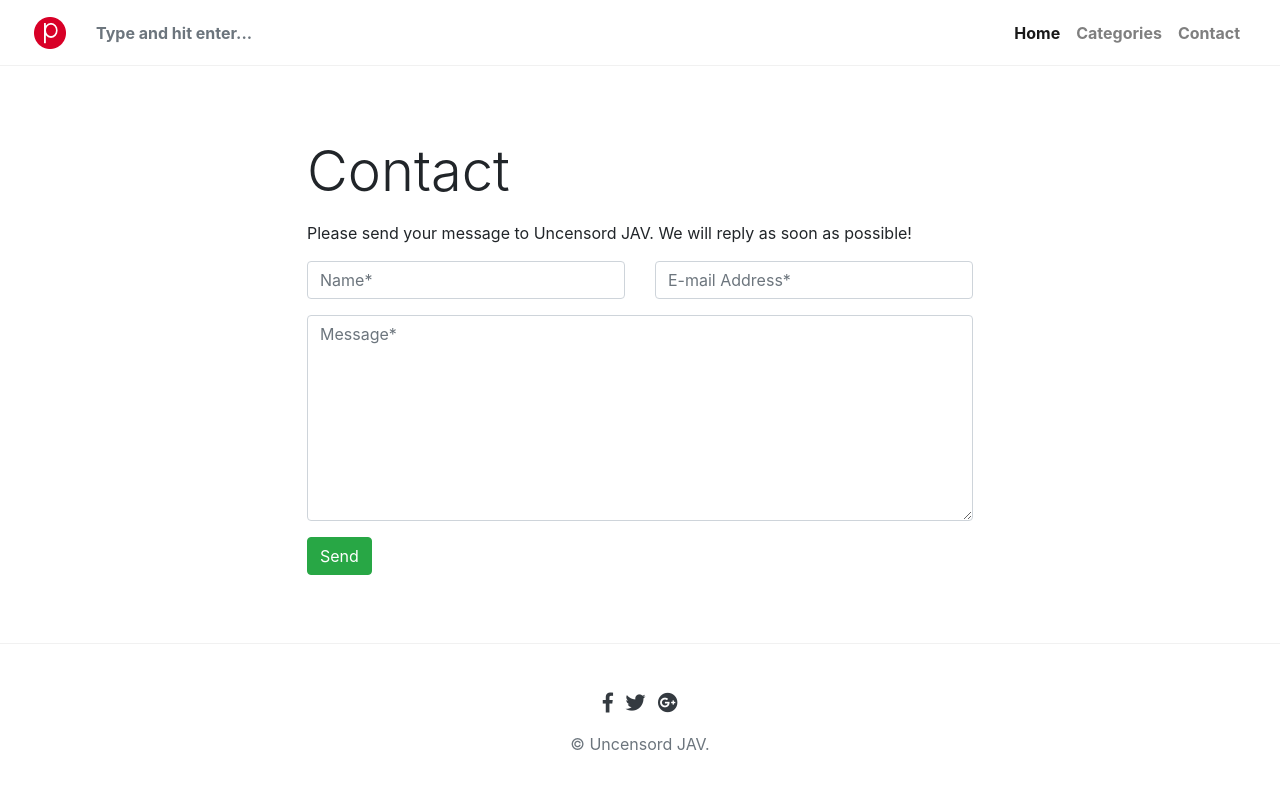
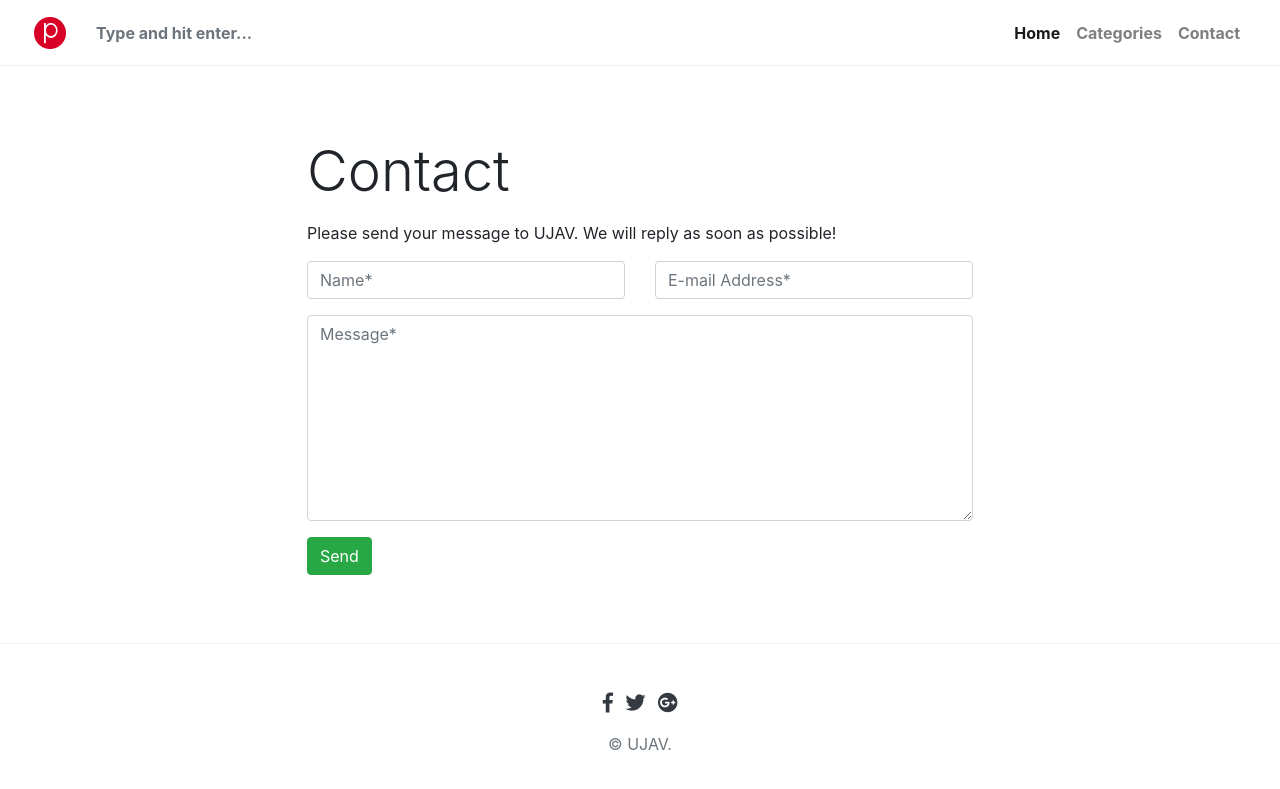
Before and after one commit to ujav/u, a Jekyll site: the page built from _pages/contact.md, in a window 1280 px wide. Shown: the top 789 px of the page. Built offline with Jekyll 4.4.1, drawn with Linux system fonts in a browser that asks for light colours; nearby versions of some CDN libraries; library files that are not in the unit come from our copies; comment, search, counter and statistics services are not loaded.

Commit message:
Update _config.yml

```diff
--- a/_config.yml
+++ b/_config.yml
@@ -1,10 +1,9 @@
 # Site
-name: 'Uncensord JAV'
-description: 'UJAV is'
+name: 'UJAV'
+description: 'UJAV is adult site where provide Uncensord JAV'
 logo: 'assets/images/logo.png'
 favicon: 'assets/images/logo.png'
 baseurl: ''
-avatar: 'assets/images/sal.jpg'
 disqus: ''
 email: 'hi2098@qq.com'
 
```
